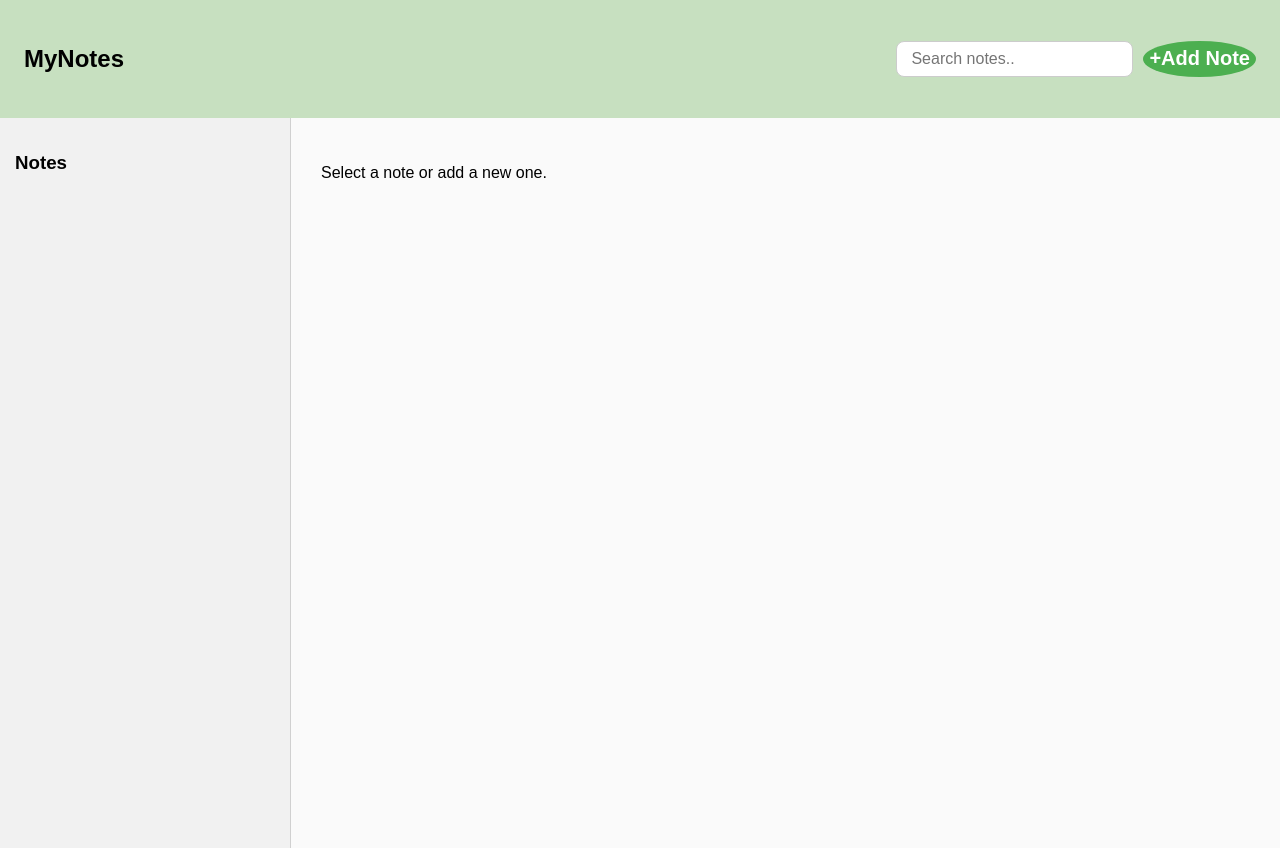
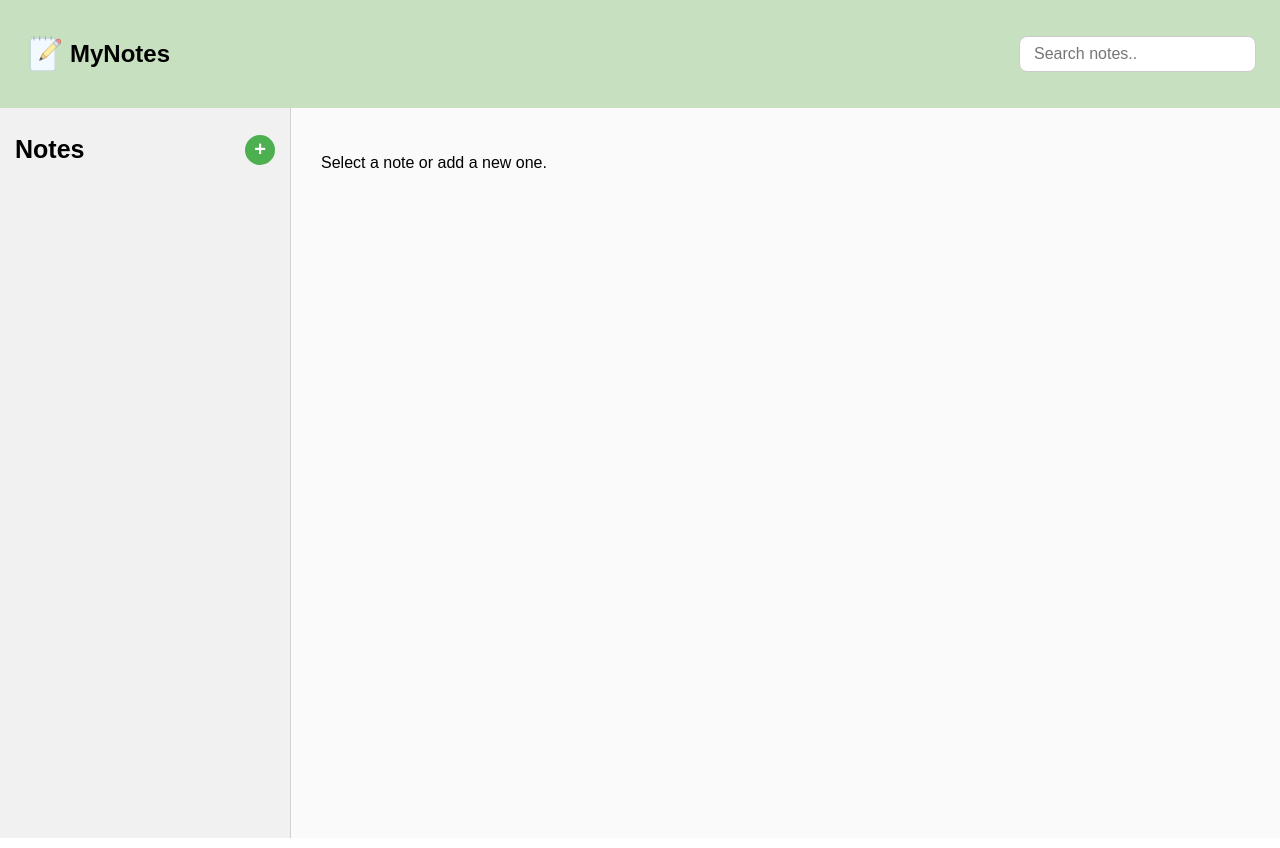
Before and after one commit to doraeem/Notes_App, a Vue app: page / in a window 1280 px wide. Built offline with nearby package versions, Linux system fonts and the light colour scheme.

Commit message:
Updated Header.vue

```diff
--- a/src/components/Header.vue
+++ b/src/components/Header.vue
@@ -1,11 +1,11 @@
 <template>
     <header class="app-header">
         <div class="left">
+            <img src="/icons/logo.png" alt="logo" class="logo-img">
             <h2 class="logo">MyNotes</h2>
         </div>
         <div class="right">
             <input type="text" class="search" v-model="search" placeholder="Search notes..">
-            <button class="add-btn" @click="$emit('add-note')">+Add Note</button>
         </div>
     </header>
 </template>
@@ -16,6 +16,6 @@ const search = ref('')
 watch(search, (val)=>{
     emit('update-search',val)
 })
-const emit = defineEmits(['add-note','update-search'])
+const emit = defineEmits(['update-search'])
 
 </script>
--- a/src/components/Sidebar.vue
+++ b/src/components/Sidebar.vue
@@ -1,6 +1,9 @@
 <template>
   <aside class="sidebar">
-    <h3>Notes</h3>
+    <div class="sidebar-header">
+      <h3>Notes</h3>
+      <button class="add-btn" @click="$emit('add-note')"> + </button>
+     </div>
     <ul>
       <li v-for="(note, index) in notes" :key="note.id" draggable="true"
           @dragstart="dragStart(index)" @dragover.prevent @drop="drop(index)"
@@ -26,7 +29,7 @@ const props = defineProps({
   activeNoteId: String
 })
 
-const emit = defineEmits(['select-note', 'reorder-notes', 'delete-note'])
+const emit = defineEmits(['add-note','select-note', 'reorder-notes', 'delete-note'])
 
 const dragIndex = ref(null)
 function dragStart(index) { dragIndex.value = index }
--- a/src/style.css
+++ b/src/style.css
@@ -9,7 +9,7 @@ body, html, #app {
   display: flex;
   justify-content: space-between;
   align-items: center;
-  padding: 25px 24px;
+  padding: 20px 24px;
   background: #c7e0c0;
 }
 
@@ -32,7 +32,6 @@ body, html, #app {
 
 .app-header .right {
   display: flex;
-  gap: 10px;
 }
 
 .app-header .search {
@@ -90,8 +89,8 @@ body, html, #app {
 }
 
 .add-btn {
-  /* width: 30px;
-  height: 30px; */
+  width: 30px;
+  height: 30px;
   font-size: 20px;
   font-weight: bold;
   border-radius: 50%;
```
